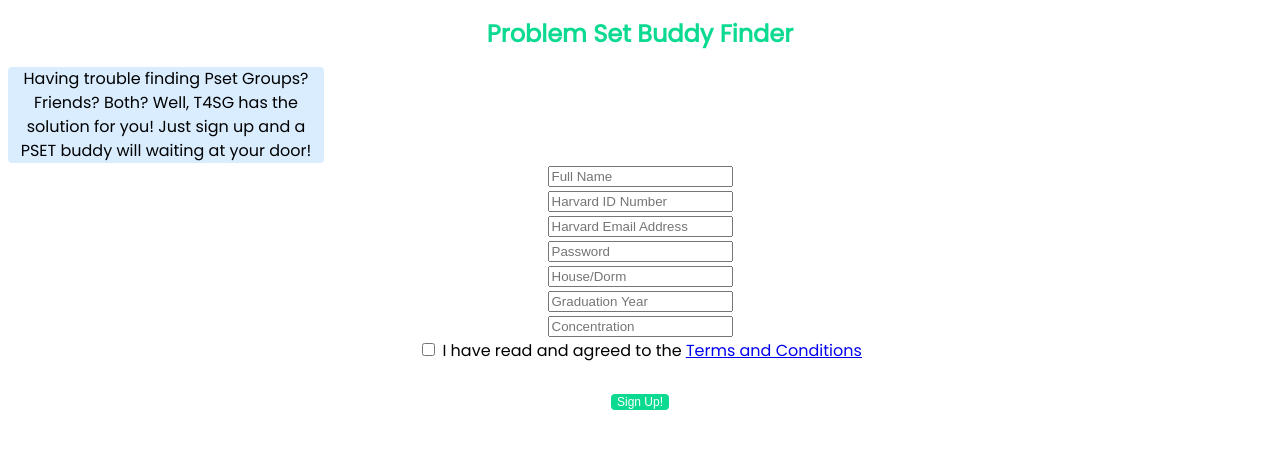
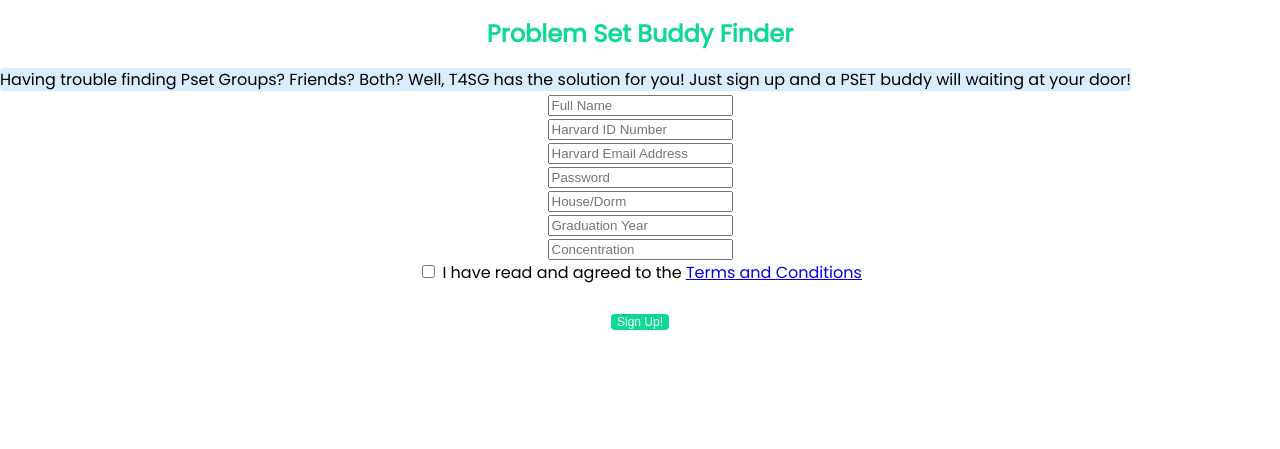
Before and after one commit to blangman/CS50-FINAL-TREES50, a Flask app: page /signup in a window 1280 px wide. Shown: the top 449 px of the page. Run offline with Flask 2, Linux system fonts and the light colour scheme.

Commit message:
Andrew group1 and signup updates

```diff
--- a/webapp/static/group1.css
+++ b/webapp/static/group1.css
@@ -1,5 +1,7 @@
 body {
     font-family: 'Poppins';
+    line-height: 1.5;
+    margin: 0;
 }
 
 h1 {
@@ -15,7 +17,7 @@ p {
     text-align: left;
 }
 
-.paragraph2 {
+p2 {
     background-color: #d9edff;
     border: 1px solid transparent #0CDA90;
     border-radius: 0.25rem;
@@ -41,7 +43,8 @@ input [type="text"]{
     border: 2px solid #0CDA90;
     border-radius: 0.25rem;
     font-size: 12pt;
-    line-height: 1.5;
+    line-height: 1.8;
+    width: 25%;
     padding: 0.375rem 0.75rem;
     vertical-align: middle;
     text-align: center;
--- a/webapp/templates/signup.html
+++ b/webapp/templates/signup.html
@@ -9,11 +9,11 @@
         <h1>
             Problem Set Buddy Finder
         </h1>
-        <div class="paragraph2">
+        <p2>
             Having trouble finding Pset Groups? Friends? Both?
             Well, T4SG has the solution for you! Just sign up
             and a PSET buddy will waiting at your door!
-        </div>
+        <p2>
 
         <div>
             <input type="text" placeholder="Full Name"><br>
```
